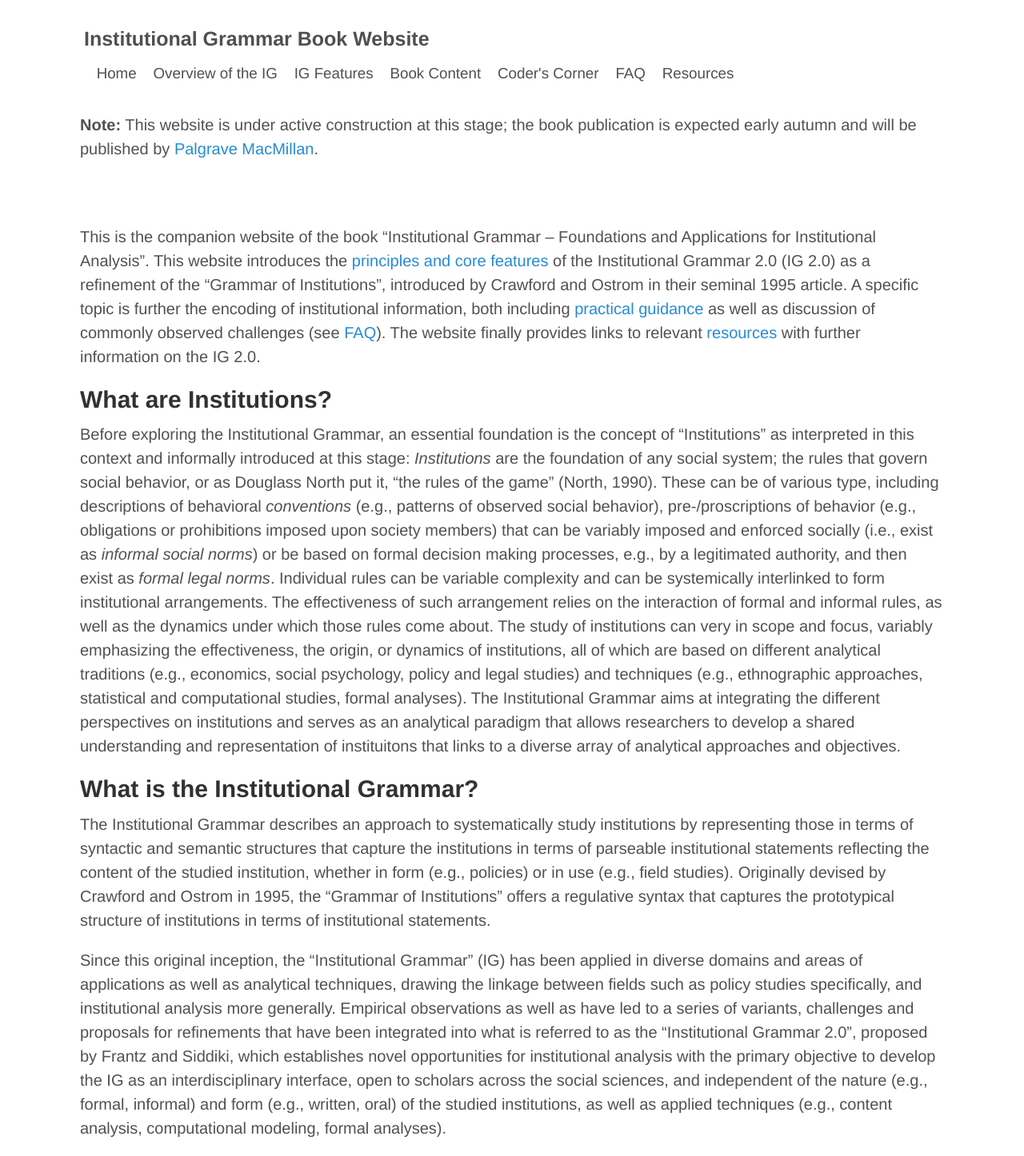
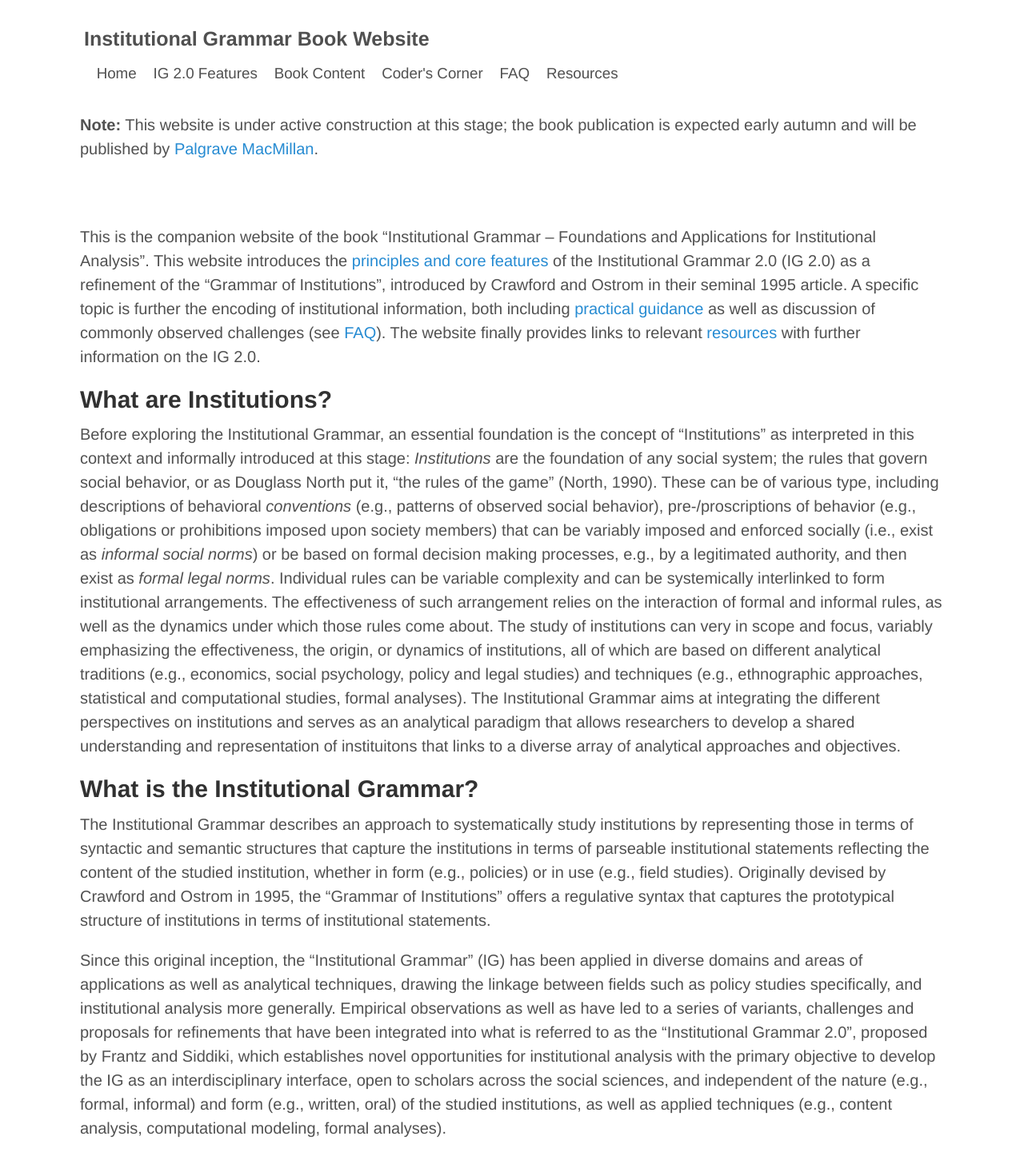
Before and after one commit to InstitutionalGrammar/IG-Book, a Jekyll site: the page built from index.md, in a window 1280 px wide. Shown: the whole page at 80% size. Built offline with Jekyll 4.4.1, drawn with Linux system fonts in a browser that asks for light colours.

Commit message:
Update default.html

```diff
--- a/_layouts/default.html
+++ b/_layouts/default.html
@@ -19,12 +19,8 @@
         &nbsp;&nbsp;&nbsp;<a href="{{ site.path }}/index.html">Home</a>
      </small>
      <small>
-        &nbsp;&nbsp;&nbsp;<a href="{{ site.path }}/overview.html">Overview of the IG</a>
+        &nbsp;&nbsp;&nbsp;<a href="{{ site.path }}/features.html">IG 2.0 Features</a>
      </small>
-	 <small>
-        &nbsp;&nbsp;&nbsp;<a href="{{ site.path }}/features.html">IG Features</a>
-     </small>
-     <!-- <span>|</span> -->
      <small>
        &nbsp;&nbsp;&nbsp;<a href="{{ site.path }}/book_content.html">Book Content</a>
      </small>
```
